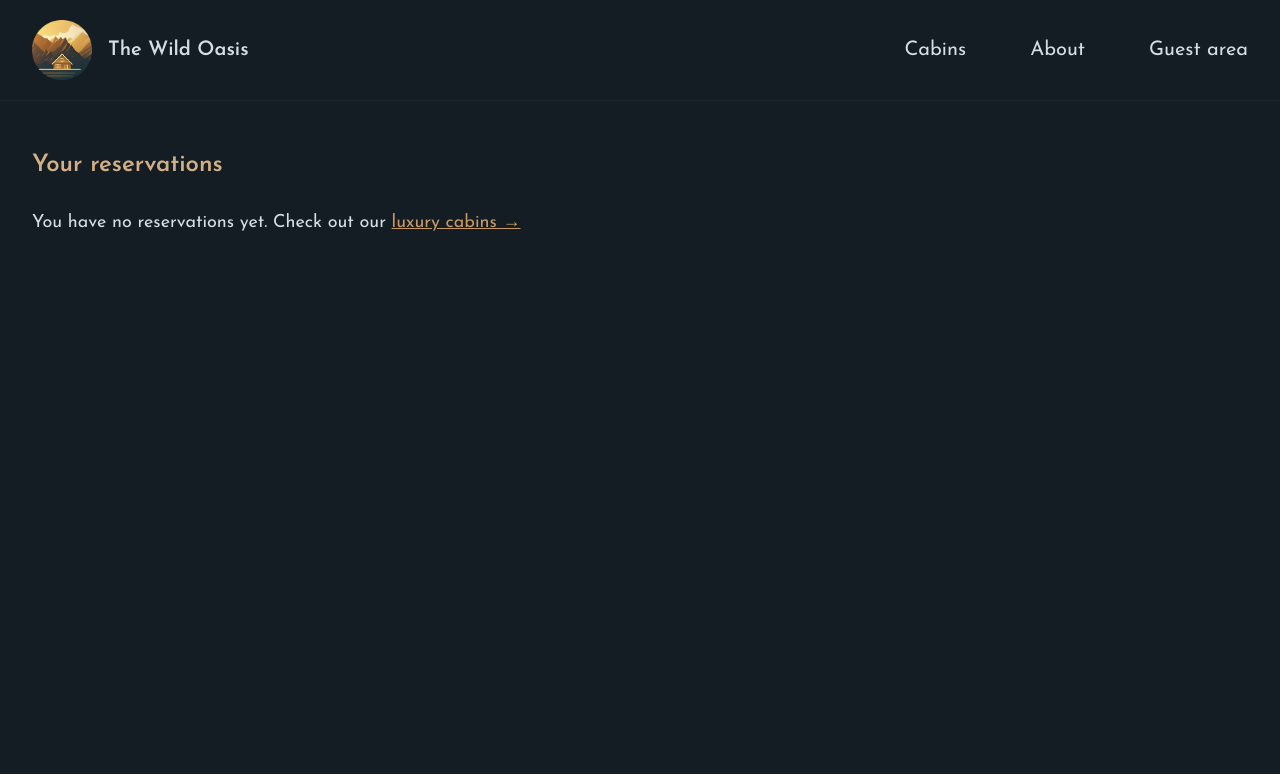
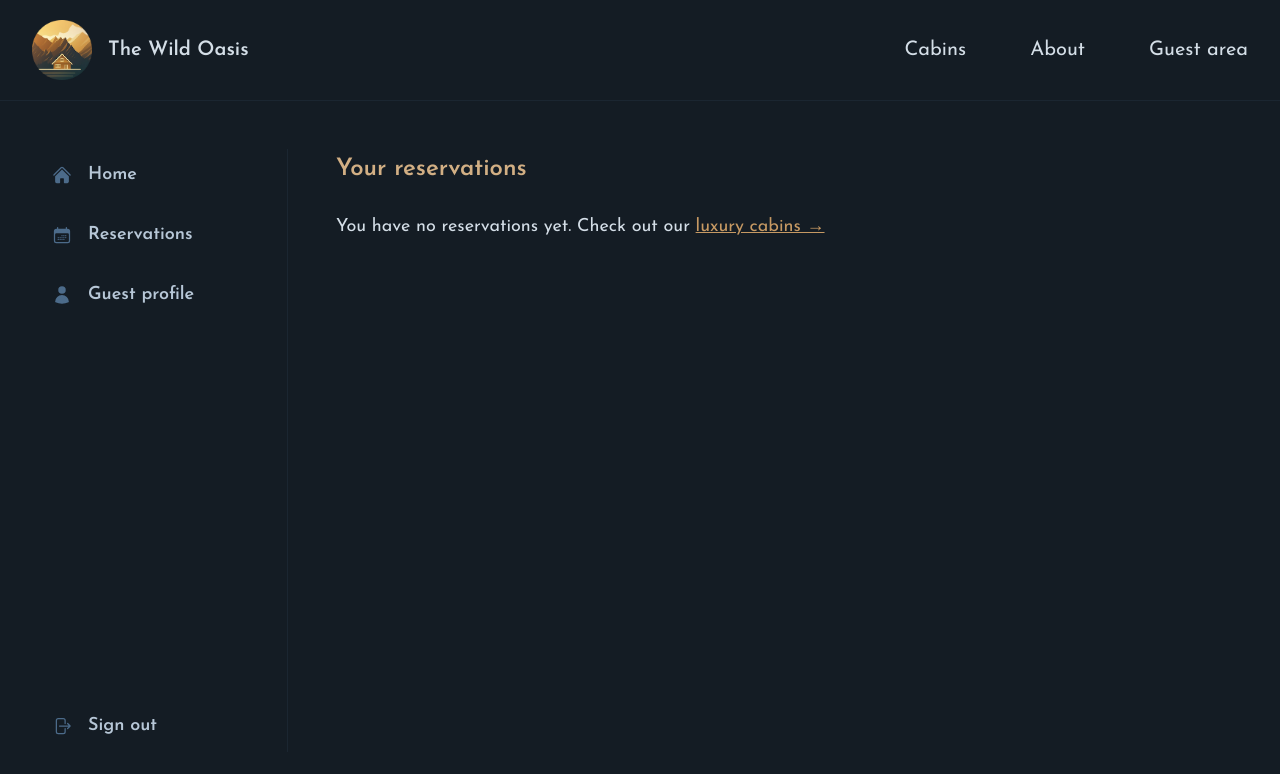
Before and after one commit to adrian-prajsnar/serenity-haven-website, a Next.js app: page /account/reservations in a window 1280 px wide. Shown: the top 774 px of the page. Built offline with nearby package versions, Linux system fonts and the light colour scheme.

Commit message:
Build layout for account route

```diff
--- a/components/SideNavigation.js
+++ b/app/_components/SideNavigation.tsx
@@ -3,7 +3,8 @@ import {
   HomeIcon,
   UserIcon,
 } from '@heroicons/react/24/solid';
-import SignOutButton from './SignOutButton';
+import SignOutButton from '../../components/SignOutButton';
+import Link from 'next/link';
 
 const navLinks = [
   {
@@ -23,19 +24,19 @@ const navLinks = [
   },
 ];
 
-function SideNavigation() {
+export default function SideNavigation() {
   return (
     <nav className='border-r border-primary-900'>
       <ul className='flex flex-col gap-2 h-full text-lg'>
-        {navLinks.map((link) => (
+        {navLinks.map(link => (
           <li key={link.name}>
-            <a
+            <Link
               className={`py-3 px-5 hover:bg-primary-900 hover:text-primary-100 transition-colors flex items-center gap-4 font-semibold text-primary-200`}
               href={link.href}
             >
               {link.icon}
               <span>{link.name}</span>
-            </a>
+            </Link>
           </li>
         ))}
 
@@ -46,5 +47,3 @@ function SideNavigation() {
     </nav>
   );
 }
-
-export default SideNavigation;
--- /dev/null
+++ b/app/_components/SignOutButton.tsx
@@ -0,0 +1,10 @@
+import { ArrowRightOnRectangleIcon } from '@heroicons/react/24/solid';
+
+export default function SignOutButton() {
+  return (
+    <button className='py-3 px-5 hover:bg-primary-900 hover:text-primary-100 transition-colors flex items-center gap-4 font-semibold text-primary-200 w-full'>
+      <ArrowRightOnRectangleIcon className='h-5 w-5 text-primary-600' />
+      <span>Sign out</span>
+    </button>
+  );
+}
--- /dev/null
+++ b/app/account/layout.tsx
@@ -0,0 +1,11 @@
+import { ReactNode } from 'react';
+import SideNavigation from '@/app/_components/SideNavigation';
+
+export default function AccountLayout({ children }: { children: ReactNode }) {
+  return (
+    <div className='grid grid-cols-[16rem_1fr] h-full gap-12'>
+      <SideNavigation />
+      <div className='py-1'>{children}</div>
+    </div>
+  );
+}
--- a/app/account/profile/page.tsx
+++ b/app/account/profile/page.tsx
@@ -1,4 +1,9 @@
 import SelectCountry from '@/app/_components/SelectCountry';
+import { Metadata } from 'next';
+
+export const metadata: Metadata = {
+  title: 'Update profile',
+};
 
 export default function ProfilePage() {
   // CHANGE
--- a/app/account/reservations/page.tsx
+++ b/app/account/reservations/page.tsx
@@ -1,4 +1,9 @@
 import ReservationCard from '@/app/_components/ReservationCard';
+import { Metadata } from 'next';
+
+export const metadata: Metadata = {
+  title: 'Reservations',
+};
 
 export default function ReservationsPage() {
   // CHANGE
--- a/app/layout.tsx
+++ b/app/layout.tsx
@@ -28,8 +28,8 @@ export default function RootLayout({ children }: { children: ReactNode }) {
         className={`${josefin.className} antialiased bg-primary-950 text-primary-100 min-h-screen flex flex-col relative`}
       >
         <Header />
-        <div className='flex-1 px-8 py-12'>
-          <main className='max-w-7xl mx-auto'>{children}</main>
+        <div className='flex-1 px-8 py-12 grid'>
+          <main className='max-w-7xl mx-auto w-full'>{children}</main>
         </div>
       </body>
     </html>
--- a/components/SignInButton.js
+++ /dev/null
@@ -1,15 +0,0 @@
-function SignInButton() {
-  return (
-    <button className='flex items-center gap-6 text-lg border border-primary-300 px-10 py-4 font-medium'>
-      <img
-        src='https://authjs.dev/img/providers/google.svg'
-        alt='Google logo'
-        height='24'
-        width='24'
-      />
-      <span>Continue with Google</span>
-    </button>
-  );
-}
-
-export default SignInButton;
```
